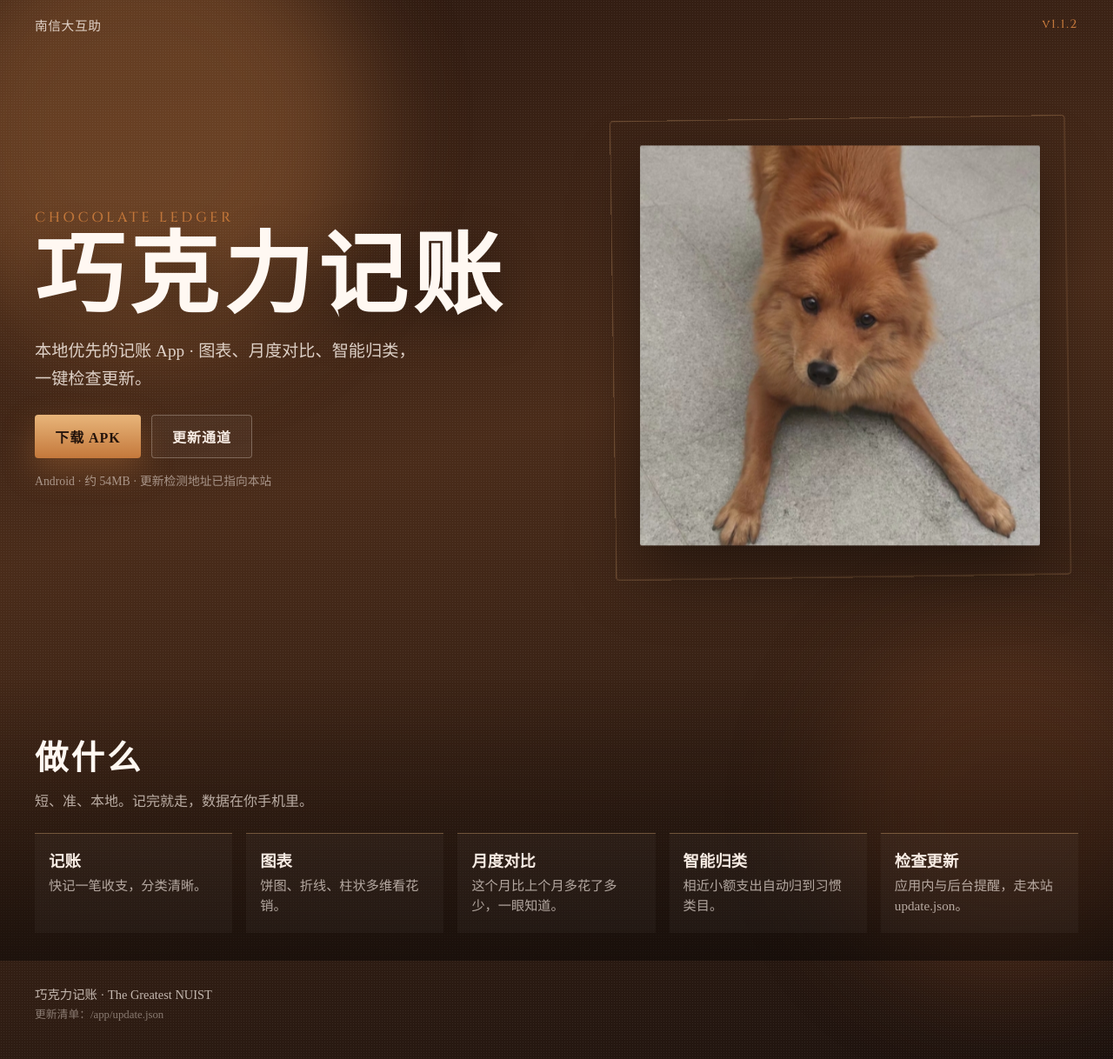
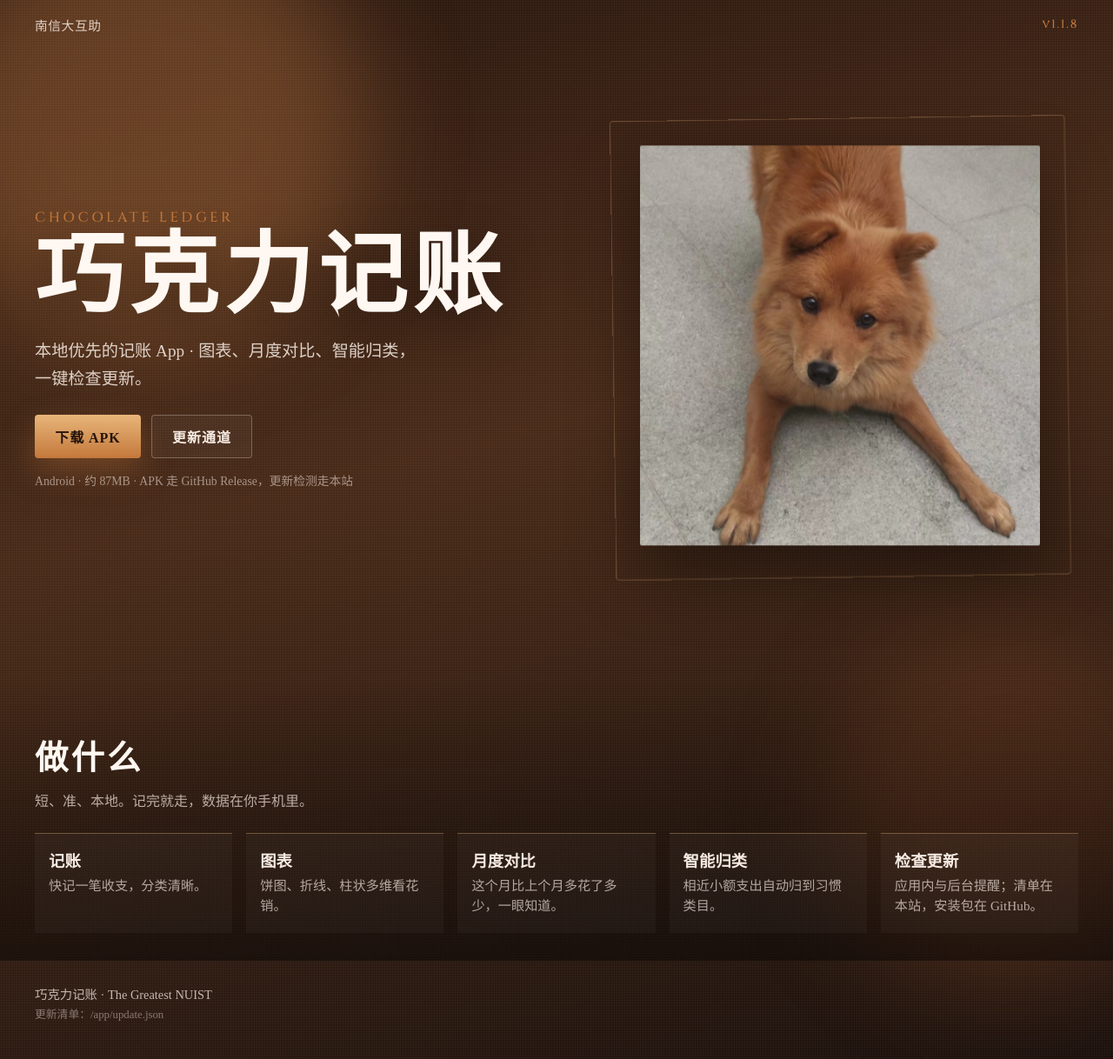
Before and after one commit to Kn1tter/Nuist-PackagePickup, a Vue app in the folder frontend/: page /app in a window 1280 px wide. Shown: the whole page at 87% size. Built offline with nearby package versions, Linux system fonts and the light colour scheme; no server answers; the HTML template or start-up script is replaced by a standard one; a web font is replaced by a local one.

Commit message:
Bump chocolate-ledger update channel to 1.1.8
Point apkUrl at GitHub Release (versionCode 10, amount parse fix) and
keep the site APK as a mirror via sync-chocolate-ledger.sh.

Co-authored-by: Kn1tter <1440205803@qq.com>

```diff
--- a/frontend/src/views/ChocolateLedger.vue
+++ b/frontend/src/views/ChocolateLedger.vue
@@ -24,7 +24,7 @@
             更新通道
           </a>
         </div>
-        <p class="hint">Android · 约 54MB · 更新检测地址已指向本站</p>
+        <p class="hint">Android · 约 87MB · APK 走 GitHub Release，更新检测走本站</p>
       </div>
 
       <div class="hero-visual">
@@ -60,8 +60,9 @@
 <script setup>
 import { onMounted } from 'vue'
 
-const version = '1.1.2'
-const apkUrl = '/app/chocolate-ledger.apk'
+const version = '1.1.8'
+const apkUrl =
+  'https://github.com/Kn1tter/Nuist-PackagePickup/releases/download/chocolate-ledger-1.1.8/chocolate-ledger.apk'
 const updateJsonUrl = '/app/update.json'
 
 const features = [
@@ -69,7 +70,7 @@ const features = [
   { title: '图表', desc: '饼图、折线、柱状多维看花销。' },
   { title: '月度对比', desc: '这个月比上个月多花了多少，一眼知道。' },
   { title: '智能归类', desc: '相近小额支出自动归到习惯类目。' },
-  { title: '检查更新', desc: '应用内与后台提醒，走本站 update.json。' },
+  { title: '检查更新', desc: '应用内与后台提醒；清单在本站，安装包在 GitHub。' },
 ]
 
 onMounted(() => {
```
Also changed, not shown: frontend/public/app/update.json (+4 -4 lines), 1 other file (tests, documents, lock files or other folders).
